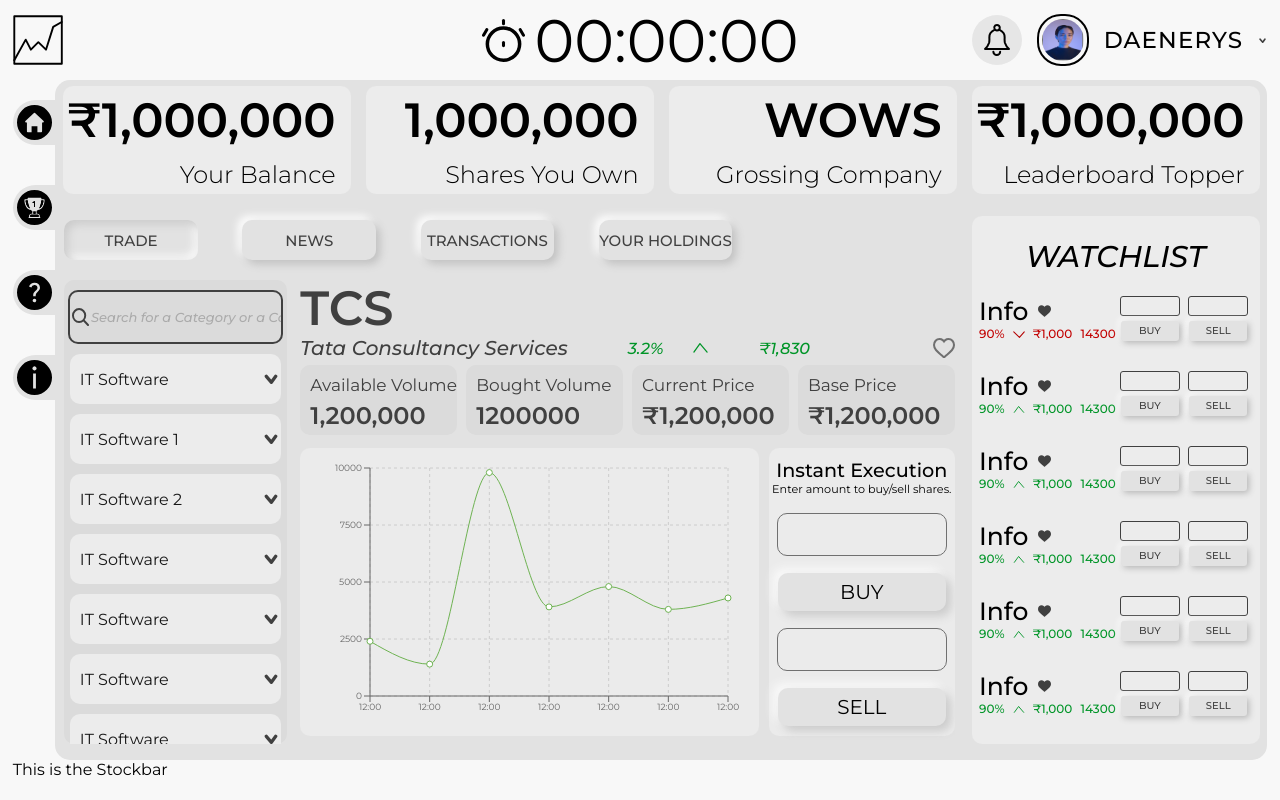
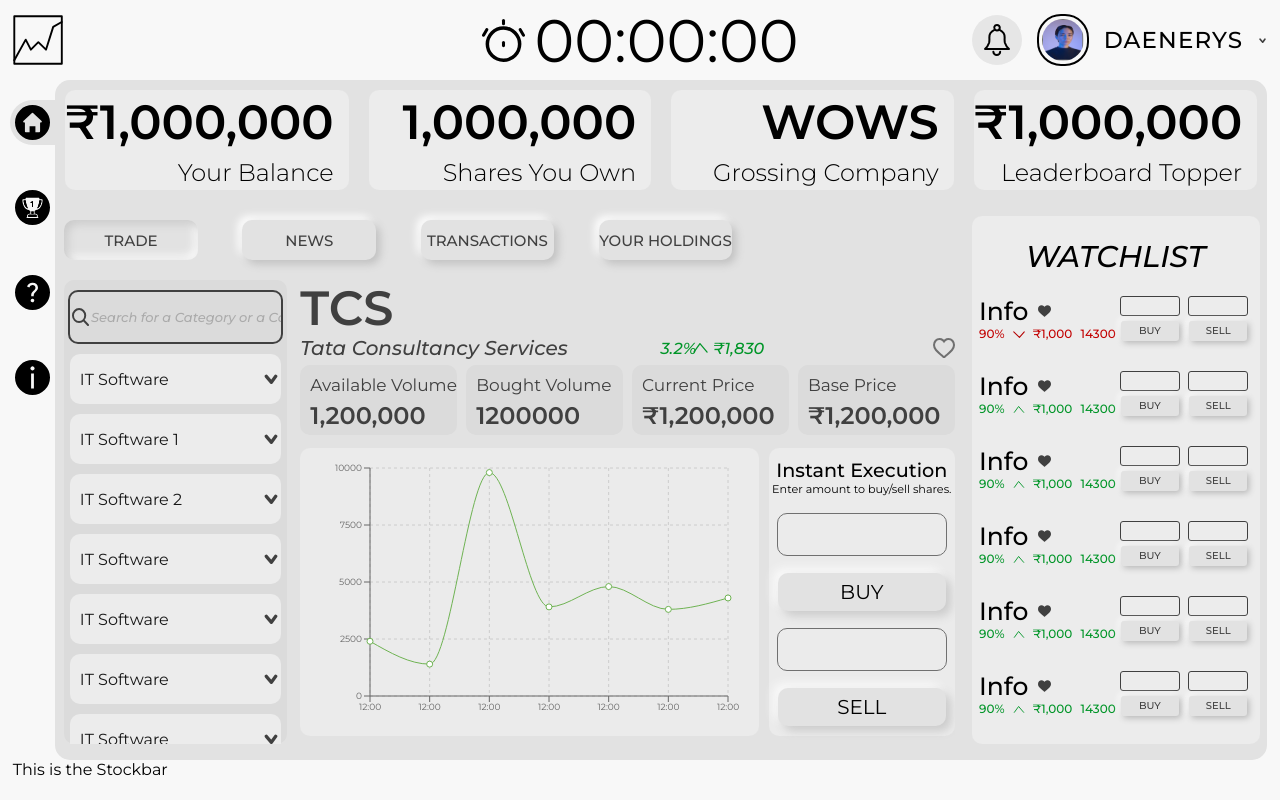
Before and after one commit to shreejilucifer/wow, a Next.js app: page /dashboard in a window 1280 px wide. Built offline with nearby package versions, Linux system fonts and the light colour scheme.

Commit message:
Solved CSS Minor Issues

```diff
--- a/src/components/sidebar.js
+++ b/src/components/sidebar.js
@@ -18,9 +18,9 @@
   return (
     <div className={styles.sidebarWrapper}>
       <Icon active img='/icons/home.svg' />
-      <Icon active img='/icons/leaderboard.svg' />
-      <Icon active img='/icons/how_to_play.svg' />
-      <Icon active img='/icons/about_us.svg' />
+      <Icon img='/icons/leaderboard.svg' />
+      <Icon img='/icons/how_to_play.svg' />
+      <Icon img='/icons/about_us.svg' />
     </div>
   );
 };
--- a/src/styles/light/company.module.css
+++ b/src/styles/light/company.module.css
@@ -13,7 +13,7 @@
   width: 100%;
   height: 3vh;
   display: grid;
-  grid-template-columns: 50% 10% 10% 10% 20%;
+  grid-template-columns: 55% 5% 3% 10% 27%;
 }
 
 .companyDetails div:nth-child(1) {
--- a/src/styles/light/dashboardstats.module.css
+++ b/src/styles/light/dashboardstats.module.css
@@ -10,7 +10,8 @@
   flex-direction: row;
   justify-content: center;
   align-items: center;
-  flex: 1;
+  width: 100%;
+  padding: 10px;
 }
 
 .card {
@@ -18,18 +19,17 @@
   flex-direction: column;
   justify-content: space-around;
   align-items: flex-end;
-  height: 90%;
-  width: 95%;
+  height: 100%;
+  width: 100%;
   border-radius: 10px;
   background-color: #ececec;
 }
 
 .top {
   font-size: 3rem;
-  padding-right: 15px;
+  margin-right: 15px;
   font-weight: 600;
   text-align: right;
-  width: 100%;
 }
 
 .bottom {
--- a/src/styles/light/sidebar.module.css
+++ b/src/styles/light/sidebar.module.css
@@ -12,9 +12,9 @@
   height: 45px;
   display: flex;
   flex-direction: row;
-  justify-content: center;
+  justify-content: flex-start;
   align-items: center;
-
+  padding-left: 5px;
   border-top-left-radius: 25px;
   border-bottom-left-radius: 25px;
 }
```
